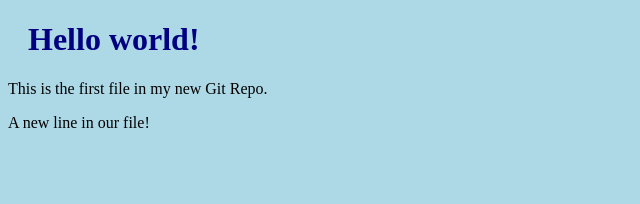
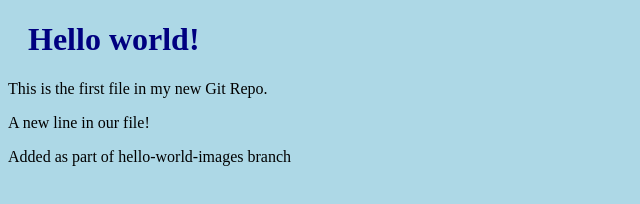
Before and after one commit to gladsonix/git-tutorial, a plain HTML site: page index.html in a window 1280 px wide. Shown: the whole page, without its empty margins (0-640 px from the left). Drawn offline with Linux system fonts and the light colour scheme.

```diff
--- a/index.html
+++ b/index.html
@@ -9,5 +9,6 @@
 <h1>Hello world!</h1>
 <p>This is the first file in my new Git Repo.</p>
 <p>A new line in our file!</p>
+<p> Added as part of hello-world-images branch</p>
 </body>
 </html>
```
Also changed, not shown: img_hello_world.jpg (added).
